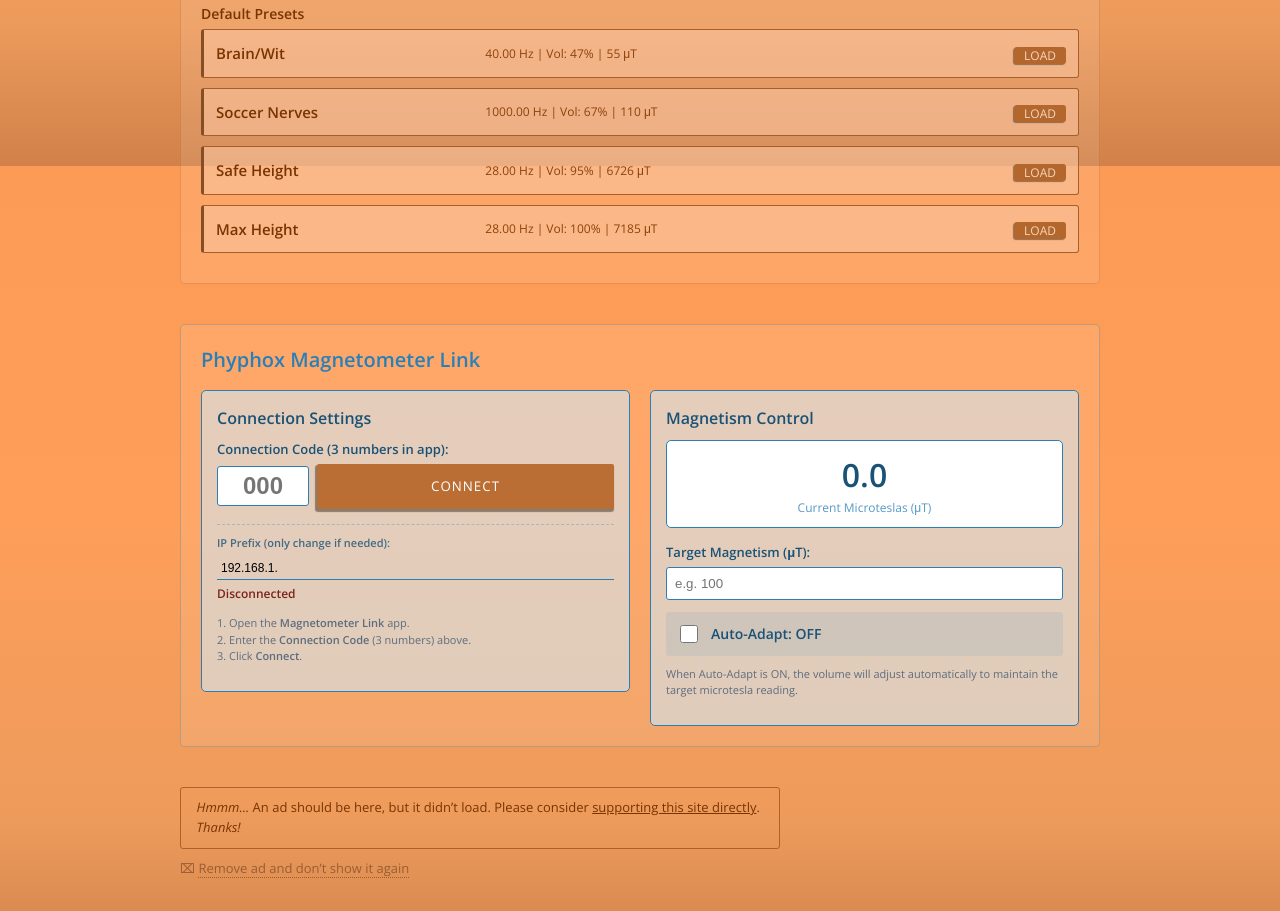
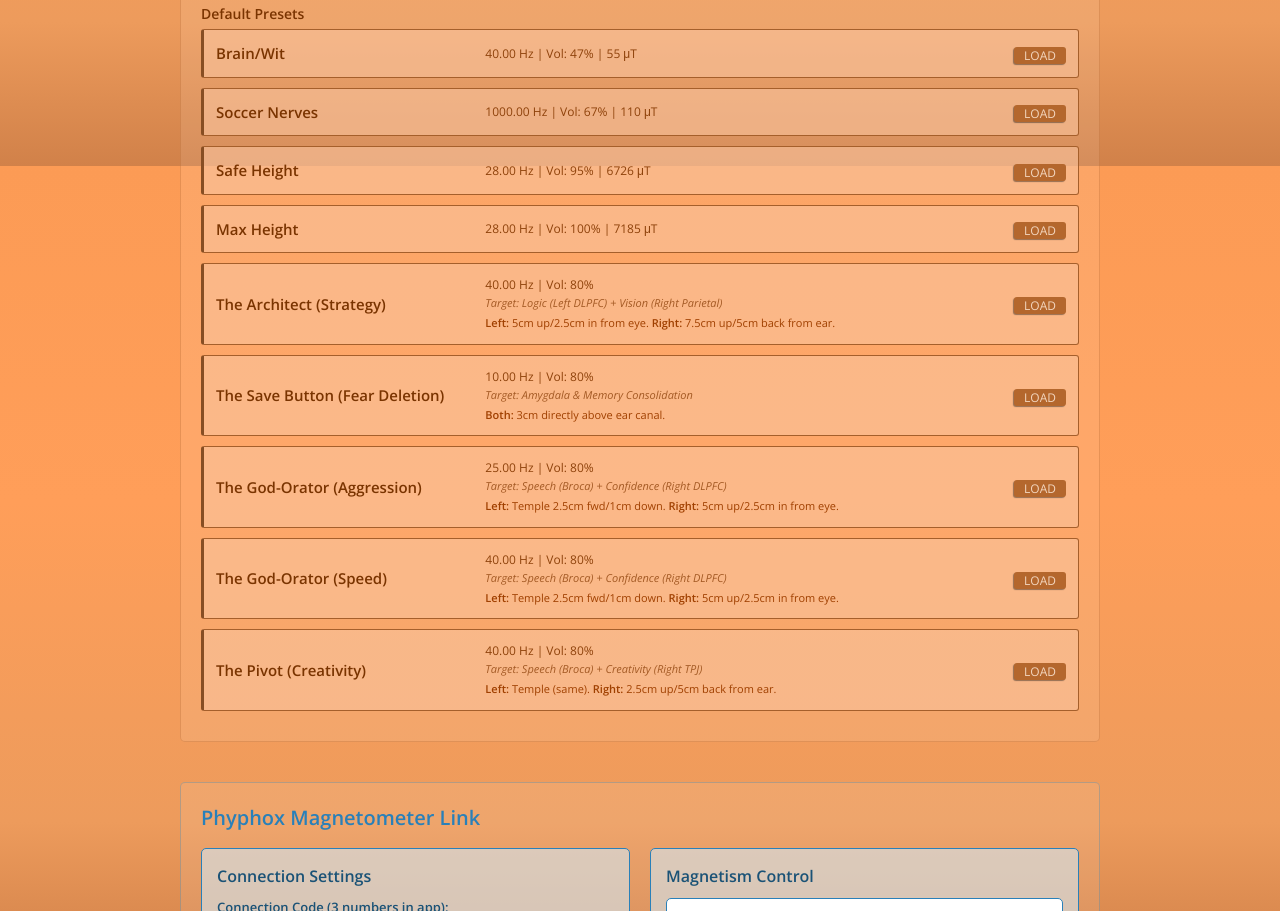
Before and after one commit to dolev765/pemf-freq-gen, a plain HTML site: page index.html in a window 1280 px wide. Shown: the part 634-1545 px from the top of the page. Drawn offline with nearby package versions, Linux system fonts and the light colour scheme.

Commit message:
Update website and add Android SDK tools

```diff
--- a/index.html
+++ b/index.html
@@ -468,6 +468,56 @@
 				androidClicks: 0,
 				microteslas: 7185,
 				isDefault: true
+			},
+			{
+				id: 'default-architect',
+				name: 'The Architect (Strategy)',
+				deviceType: 'mobile',
+				freq: 40,
+				websiteVolume: 80,
+				placement: '<b>Left:</b> 5cm up/2.5cm in from eye. <b>Right:</b> 7.5cm up/5cm back from ear.',
+				description: 'Target: Logic (Left DLPFC) + Vision (Right Parietal)',
+				isDefault: true
+			},
+			{
+				id: 'default-save-button',
+				name: 'The Save Button (Fear Deletion)',
+				deviceType: 'mobile',
+				freq: 10,
+				websiteVolume: 80,
+				placement: '<b>Both:</b> 3cm directly above ear canal.',
+				description: 'Target: Amygdala & Memory Consolidation',
+				isDefault: true
+			},
+			{
+				id: 'default-god-orator-aggression',
+				name: 'The God-Orator (Aggression)',
+				deviceType: 'mobile',
+				freq: 25,
+				websiteVolume: 80,
+				placement: '<b>Left:</b> Temple 2.5cm fwd/1cm down. <b>Right:</b> 5cm up/2.5cm in from eye.',
+				description: 'Target: Speech (Broca) + Confidence (Right DLPFC)',
+				isDefault: true
+			},
+			{
+				id: 'default-god-orator-speed',
+				name: 'The God-Orator (Speed)',
+				deviceType: 'mobile',
+				freq: 40,
+				websiteVolume: 80,
+				placement: '<b>Left:</b> Temple 2.5cm fwd/1cm down. <b>Right:</b> 5cm up/2.5cm in from eye.',
+				description: 'Target: Speech (Broca) + Confidence (Right DLPFC)',
+				isDefault: true
+			},
+			{
+				id: 'default-pivot',
+				name: 'The Pivot (Creativity)',
+				deviceType: 'mobile',
+				freq: 40,
+				websiteVolume: 80,
+				placement: '<b>Left:</b> Temple (same). <b>Right:</b> 2.5cm up/5cm back from ear.',
+				description: 'Target: Speech (Broca) + Creativity (Right TPJ)',
+				isDefault: true
 			}
 		];
 
@@ -589,7 +639,15 @@
 				if (preset.freq) detailsText.push(preset.freq.toFixed(2) + ' Hz');
 				if (preset.websiteVolume !== undefined) detailsText.push('Vol: ' + preset.websiteVolume + '%');
 				if (preset.microteslas) detailsText.push(preset.microteslas + ' μT');
-				details.textContent = detailsText.join(' | ');
+
+				var detailsHtml = detailsText.join(' | ');
+				if (preset.description) {
+					detailsHtml += '<br><span style="font-size:11px; opacity:0.8; font-style:italic;">' + preset.description + '</span>';
+				}
+				if (preset.placement) {
+					detailsHtml += '<br><span style="font-size:11px; color:#a04000; display:block; margin-top:3px;">' + preset.placement + '</span>';
+				}
+				details.innerHTML = detailsHtml;
 
 				var buttons = document.createElement('div');
 				buttons.className = 'preset-buttons';
```
Also changed, not shown: 1 other file.
